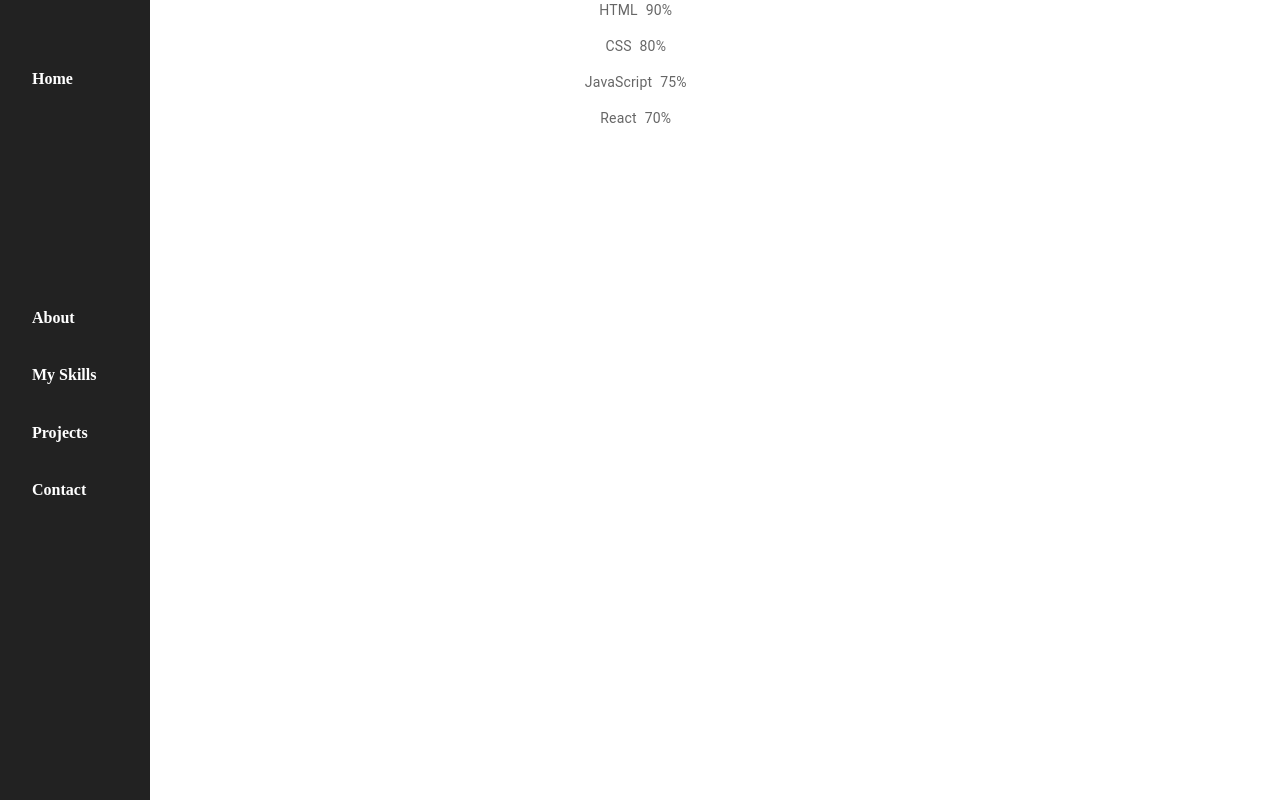
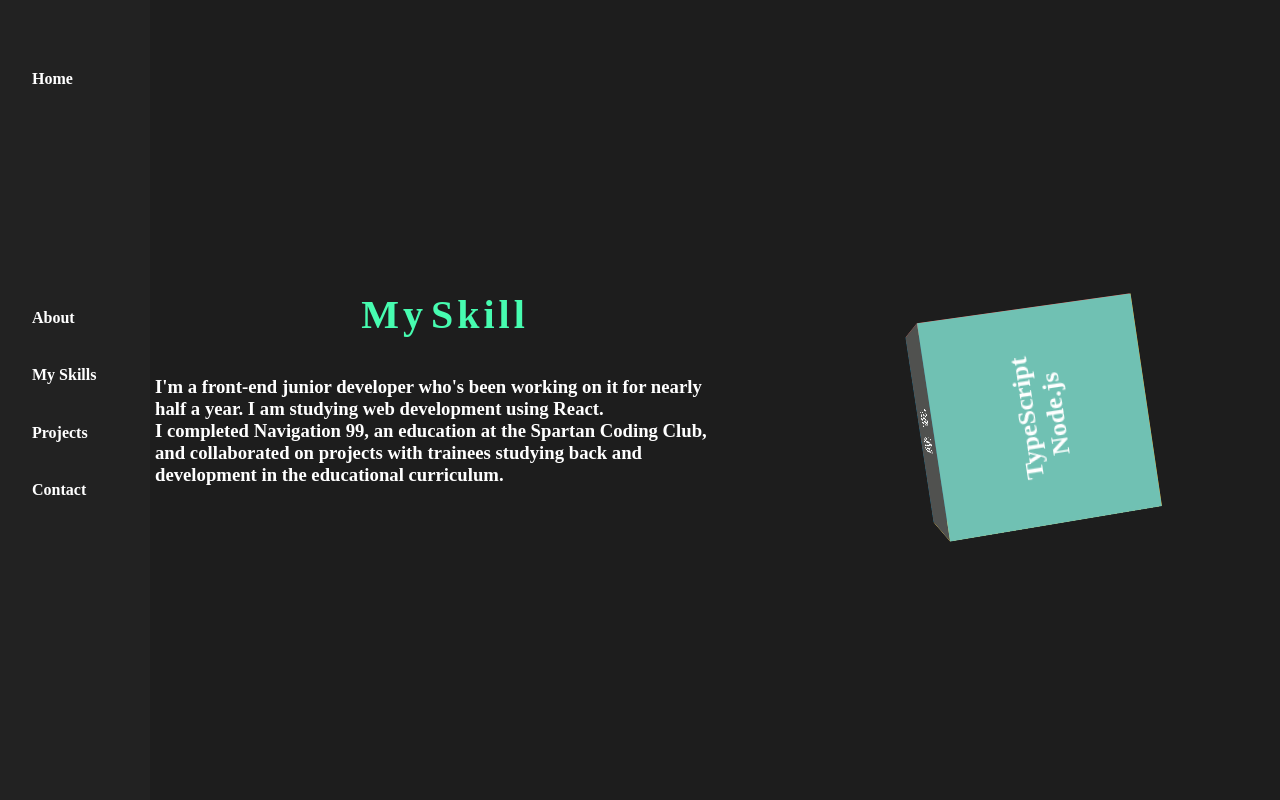
Before and after one commit to wldnr1208/portfolio, a Next.js app in the folder portfolio/: page /myskill in a window 1280 px wide. Built offline with nearby package versions, Linux system fonts and the light colour scheme.

Commit message:
[Feat] skill and cube 완료

```diff
--- a/portfolio/package.json
+++ b/portfolio/package.json
@@ -26,6 +26,7 @@
     "particles-bg": "^2.5.5",
     "postcss": "8.4.23",
     "react": "18.2.0",
+    "react-3d-cube": "^1.0.5",
     "react-dom": "^18.2.0",
     "react-icons": "^4.8.0",
     "react-parallax-tilt": "^1.7.130",
--- a/portfolio/src/components/LargeTitle.tsx
+++ b/portfolio/src/components/LargeTitle.tsx
@@ -3,18 +3,19 @@ import styled from "styled-components";
 
 type LargeTitleProps = {
   children: React.ReactNode;
+  color?: string;
 };
 
-const LargeTitle: React.FC<LargeTitleProps> = ({ children }) => {
+const LargeTitle: React.FC<LargeTitleProps> = ({ children, color }) => {
   return (
     <h1>
       {React.Children.toArray(children).flatMap((child) =>
         typeof child === "string"
-          ? child
-              .split("")
-              .map((char, index) => (
-                <CharWrapper key={`${char}-${index}`}>{char}</CharWrapper>
-              ))
+          ? child.split("").map((char, index) => (
+              <CharWrapper key={`${char}-${index}`} color={color}>
+                {char}
+              </CharWrapper>
+            ))
           : child
       )}
     </h1>
@@ -23,13 +24,17 @@ const LargeTitle: React.FC<LargeTitleProps> = ({ children }) => {
 
 export default LargeTitle;
 
-const CharWrapper = styled.span`
+type CharWrapperProps = {
+  color?: string;
+};
+
+const CharWrapper = styled.span<CharWrapperProps>`
   font-size: 2.5rem;
   display: inline-block;
   height: 40px;
   margin: 2px;
   transition: transform 0.3s ease;
-  color: #fdcc70;
+  color: ${({ color }) => color || "#fdcc70"};
   &:hover {
     transform: translateY(-10px);
   }
--- a/portfolio/src/pages/index.tsx
+++ b/portfolio/src/pages/index.tsx
@@ -1,4 +1,4 @@
-import React, { useEffect, useRef, useState } from "react";
+import React, { useEffect, useState } from "react";
 import ParallaxTilt from "react-parallax-tilt";
 import BubbleBackground from "../components/bubbleBackground";
 import styled, { keyframes } from "styled-components";
--- a/portfolio/src/pages/myskill.tsx
+++ b/portfolio/src/pages/myskill.tsx
@@ -1,28 +1,155 @@
 import React from "react";
-import Navigate from "../components/navigation";
-import ProgressBar from "../components/progerssBar";
-import styled from "styled-components"; // styled-components import
+import styled, { keyframes } from "styled-components";
+import LargeTitle from "../components/LargeTitle";
 
-const StyledContainer = styled.div`
-  display: flex;
-  flex-direction: column;
-  align-items: center;
+const rotation = keyframes`
+  0% {
+    transform: rotateY(0) rotateX(0);
+  }
+  100% {
+    transform: rotateY(360deg) rotateX(360deg);
+  }
 `;
 
-const MySkill: React.FC = () => {
+const mySkill = () => {
   return (
-    <div>
-      <Navigate />
-      <StyledContainer>
-        {/* 원하는 스킬과 진행률을 나타내는 ProgressBar 컴포넌트 추가 */}
-        <ProgressBar label="HTML" value={90} />
-        <ProgressBar label="CSS" value={80} />
-        <ProgressBar label="JavaScript" value={75} />
-        <ProgressBar label="React" value={70} />
-        {/* 필요한 만큼 ProgressBar 컴포넌트를 추가하십시오. */}
-      </StyledContainer>
-    </div>
+    <>
+      <SkillWrapper>
+        <ContentWrapper>
+          <Content>
+            <LargeTitle color="#47fcb0">My Skill</LargeTitle>
+            <h3>
+              I'm a front-end junior developer who's been working on it for
+              nearly half a year. I am studying web development using React.
+              <br></br>I completed Navigation 99, an education at the Spartan
+              Coding Club, and collaborated on projects with trainees studying
+              back and development in the educational curriculum.
+            </h3>
+          </Content>
+          <CubeWrapper>
+            <Cube>
+              <FrontFace>
+                React <br></br>JavaScript
+              </FrontFace>
+              <BackFace>
+                Redux<br></br>Axios
+              </BackFace>
+              <LeftFace>
+                TypeScript <br></br>Node.js
+              </LeftFace>
+              <RightFace>
+                CSS<br></br>HTML
+              </RightFace>
+              <BottomFace>
+                Github<br></br>Figma
+              </BottomFace>
+              <TopFace>
+                ChatGpt<br></br>OAuth2.0
+              </TopFace>
+            </Cube>
+          </CubeWrapper>
+        </ContentWrapper>
+      </SkillWrapper>
+    </>
   );
 };
 
-export default MySkill;
+export default mySkill;
+
+const SkillWrapper = styled.div`
+  display: flex;
+  justify-content: center;
+  align-items: center;
+  height: 100vh;
+  background-color: #1d1d1d; // 배경색 변경
+`;
+
+const ContentWrapper = styled.div`
+  display: flex;
+  flex-direction: row;
+  align-items: center;
+  width: 100%;
+  width: 970px;
+  height: 100vh;
+`;
+
+const Content = styled.div`
+  max-height: 100%;
+  overflow-y: auto;
+  margin-bottom: 2rem;
+  color: #ffffff;
+  display: flex;
+  flex-direction: column;
+  justify-content: center; // 세로 가운데 정렬
+  align-items: center; // 가로 가운데 정렬
+  margin-bottom h3 {
+    font-size: 28px;
+    line-height: 1.5;
+  }
+`;
+
+const CubeWrapper = styled.div`
+  perspective: 1200px;
+  margin-top: 2rem;
+  margin-left: 20%;
+`;
+
+const Cube = styled.div`
+  width: 200px;
+  height: 200px;
+  position: relative;
+  transform-style: preserve-3d;
+  animation: ${rotation} 20s infinite linear;
+`;
+
+const CubeFace = styled.div`
+  display: flex;
+  justify-content: center;
+  align-items: center;
+  height: 100%;
+  width: 100%;
+  font-size: 1.5rem;
+  font-weight: bold;
+  color: #ffffff;
+  position: absolute;
+`;
+
+const FrontFace = styled(CubeFace)`
+  background-color: #f25f5c;
+  transform: translateZ(100px);
+  text-align: center;
+`;
+
+const BackFace = styled(CubeFace)`
+  background-color: #ffe066;
+  transform: translateZ(-100px) rotateY(180deg);
+  text-align: center;
+`;
+
+const LeftFace = styled(CubeFace)`
+  background-color: #70c1b3;
+  transform: rotateY(-90deg) translateX(-100px);
+  transform-origin: center left;
+  text-align: center;
+`;
+
+const RightFace = styled(CubeFace)`
+  background-color: #247ba0;
+  transform: rotateY(90deg) translateX(100px);
+  transform-origin: center right;
+  text-align: center;
+`;
+
+const TopFace = styled(CubeFace)`
+  background-color: #50514f;
+  transform: rotateX(-90deg) translateY(-100px);
+  transform-origin: top center;
+  text-align: center;
+`;
+
+const BottomFace = styled(CubeFace)`
+  background-color: #f0a927;
+  transform: rotateX(90deg) translateY(100px);
+  transform-origin: bottom center;
+  text-align: center;
+`;
--- a/portfolio/typings.d.ts
+++ b/portfolio/typings.d.ts
@@ -1 +1,2 @@
 declare module "*.jpg";
+declare module "react-3d-cube";
```
Also changed, not shown: portfolio/src/pages/about.tsx (+60 -40 lines), 1 other file (tests, documents, lock files or other folders).
